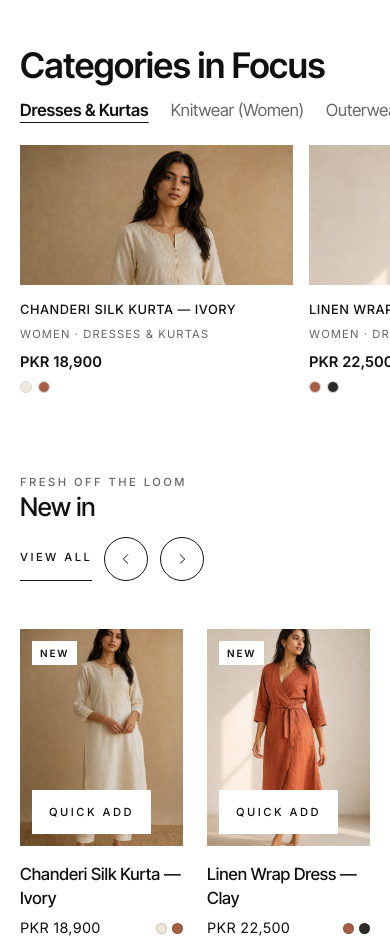
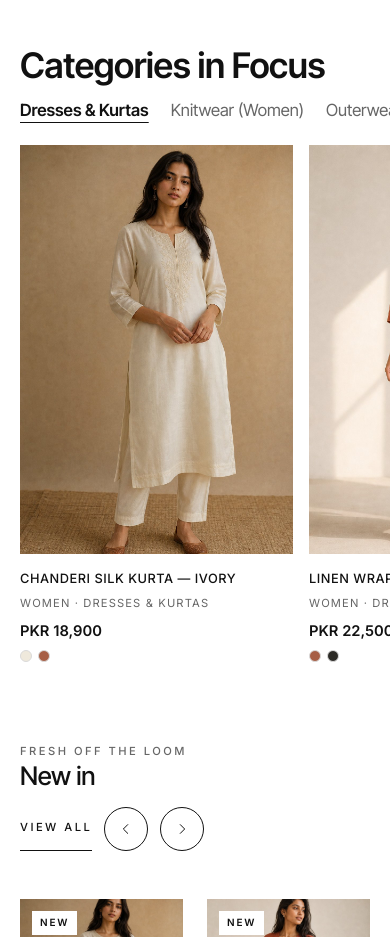
Before and after one commit to Malik-Soban-dev/AASRA, an Astro site: page / in a window 390 px wide. Shown: the part 3022-3959 px from the top of the page. Built offline with nearby package versions, Linux system fonts and the light colour scheme; Astro itself is replaced by a stand-in of ours.

Commit message:
Phone Categories in Focus: product photos show at full size
- The photo wrapper was clipped to 140px on phones (the photo was 410px tall but only 140px showed)
- Wrapper now grows with the photo; track no longer clips vertically
- Measured: 273x410 at 390px wide, 231x347 at 330px wide; no page overflow

Co-authored-by: arena-agent <297053741+arena-agent@users.noreply.github.com>

```diff
--- a/src/styles/store.css
+++ b/src/styles/store.css
@@ -940,8 +940,8 @@ main:has(> .as-home-hero) { overflow-x: clip; }
   .as-focus-list ul::-webkit-scrollbar { display: none; }
   .as-focus-link { white-space: nowrap; font-size: 1.05rem; }
   .as-focus-panels, .as-focus-panel:not([hidden]) { flex: none; display: block; }
-  .as-focus-track { flex: none; display: grid; grid-auto-columns: 70vw; overflow-x: auto; }
-  .as-focus-img { height: auto; position: relative; }
+  .as-focus-track { flex: none; display: grid; grid-auto-columns: 70vw; overflow-x: auto; overflow-y: visible; }
+  .as-focus-img { flex: none; min-height: 0; height: auto; position: relative; }
   .as-focus-img img { position: static; height: auto; aspect-ratio: 2 / 3; }
 }
 
```
